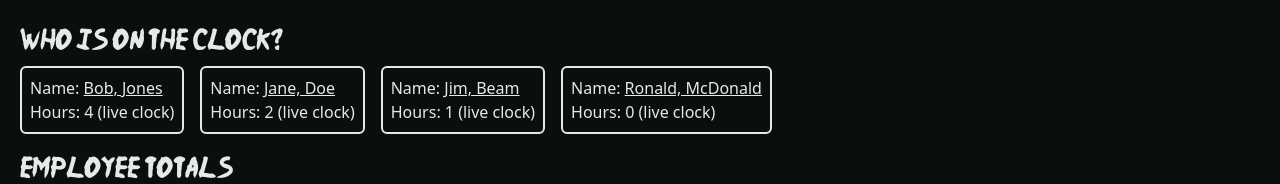
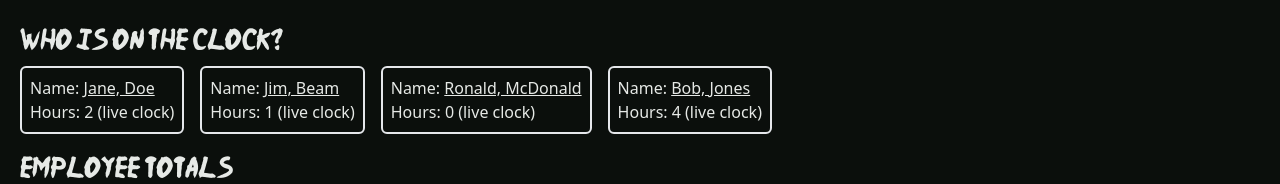
Before and after one commit to naataaniitsosie/startup, a React (Vite) app: page /admin in a window 1280 px wide. Shown: the part 167-351 px from the top of the page. Built offline with nearby package versions, Linux system fonts and the light colour scheme.

Commit message:
mock who is on the clock

```diff
--- a/src/admin/admin.jsx
+++ b/src/admin/admin.jsx
@@ -1,11 +1,10 @@
 import React, { useEffect, useState } from 'react';
 
 export function Admin() {
+  const [currentlyOnTheClock, setCurrentlyOnTheClock] = useState([]);
 
   useEffect(() => {
-    const intervalId = setInterval(() => {
-        // poll every 5 seconds to get the current punch status (websockets)
-        const currentlyOnTheClock = [{
+    const MOCK_ON_THE_CLOCK = [{
         name: "Bob, Jones",
         hours: 4 // live clock updates, will accumiate as time goes on
     }, {
@@ -18,8 +17,17 @@ export function Admin() {
         name: "Ronald, McDonald",
         hours: 0 // live clock updates, will accumiate as time goes on
     }];
-        console.log("Currently on the clock:", currentlyOnTheClock);
-    }, 5000);
+
+    setCurrentlyOnTheClock(MOCK_ON_THE_CLOCK);
+    const intervalId = setInterval(() => {
+        setCurrentlyOnTheClock(value => {
+            // rotate to mock live data updates
+            let shuffled = [...value];
+            shuffled.push(value[0]);
+            shuffled.shift();
+            return shuffled;
+        });
+    }, 1000);
 
     return () => {
         clearInterval(intervalId)
@@ -32,22 +40,12 @@ export function Admin() {
       <section>
           <div className="text-2xl mb-2 ninja-naruto">Who is on the clock?</div>
           <ul className="flex flex-wrap gap-4">
-              <li className="border-2 p-2 rounded-md">
-                  <div>Name: <a href="history" className="underline">Bob, Jones</a></div>
-                  <div>Hours: 4 (live clock)</div>
+              {currentlyOnTheClock.map((employee, i) => (
+                  <li key={i} className="border-2 p-2 rounded-md">
+                      <div>Name: <a href="history" className="underline">{employee.name}</a></div>
+                      <div>Hours: {employee.hours} (live clock)</div>
                   </li>
-              <li className="border-2 p-2 rounded-md">
-                  <div>Name: <a href="history" className="underline">Jane, Doe</a></div>
-                  <div>Hours: 2 (live clock)</div>
-              </li>
-              <li className="border-2 p-2 rounded-md">
-                  <div>Name: <a href="history" className="underline">Jim, Beam</a></div>
-                  <div>Hours: 1 (live clock)</div>
-              </li>
-              <li className="border-2 p-2 rounded-md">
-                  <div>Name: <a href="history" className="underline">Ronald, McDonald</a></div>
-                  <div>Hours: 0 (live clock)</div>
-              </li>
+              ))}
           </ul>
       </section>
       <section>
```
Lines whose indentation alone changed are shown as unchanged.
